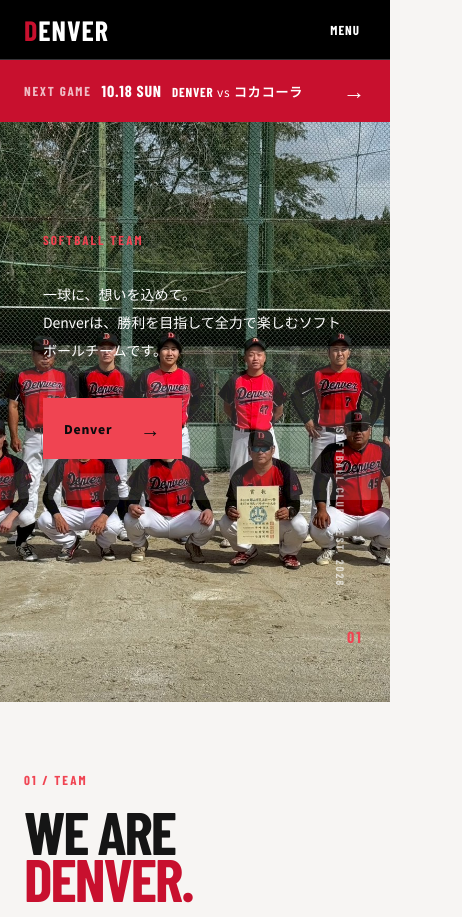
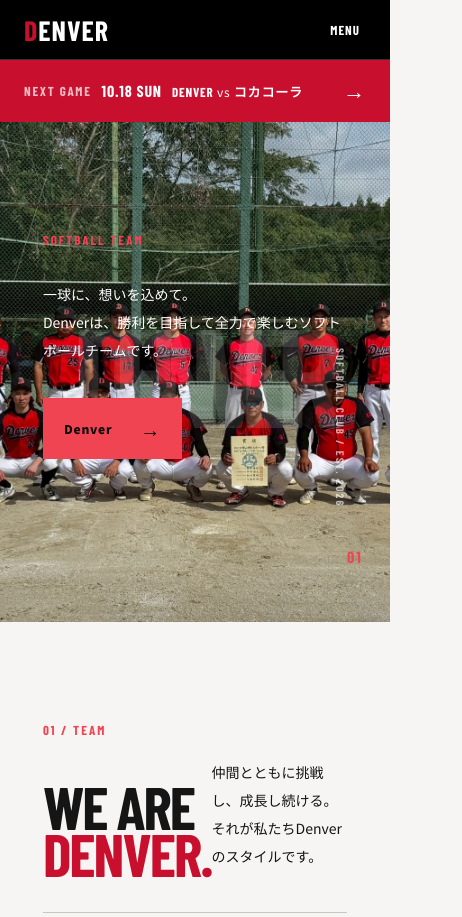
Before and after one commit to KAT-TUNO/my-site, a plain HTML site: page Denver.Profile/index.html in a window 390 px wide. Shown: the top 917 px of the page, 462 px wide, since content can reach past the window. Drawn offline with nearby package versions, Linux system fonts and the light colour scheme; files whose address does not match are found by name; a web font is replaced by a local one.

Commit message:
Update style.css

```diff
--- a/Denver.Profile/css/style.css
+++ b/Denver.Profile/css/style.css
@@ -478,13 +478,14 @@ footer p {
     min-height:580px;
     padding-top:110px
   }
-  .hero { background-position: center, center, 58% center; }
+  .hero {
+    min-height: 500px;
+    padding-top: 110px;
+    background-position: 50% 15%;
+    background-size: cover;
+  }
   .hero-mark {
-    left:50%;
-    top:50%;
-    transform:translate(-50%,-50%);
-    font-size:220px
-  }
+    font-size: 140px;
   .section,.contact {
     padding:70px 24px
   }
```
